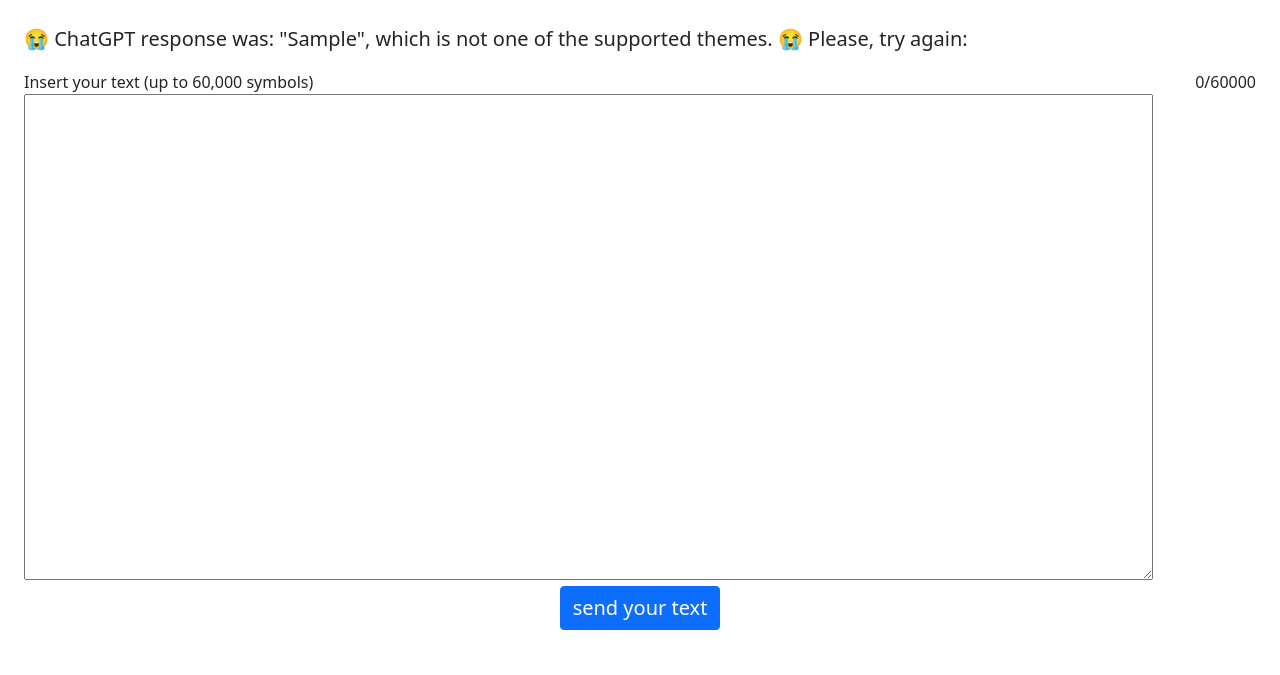
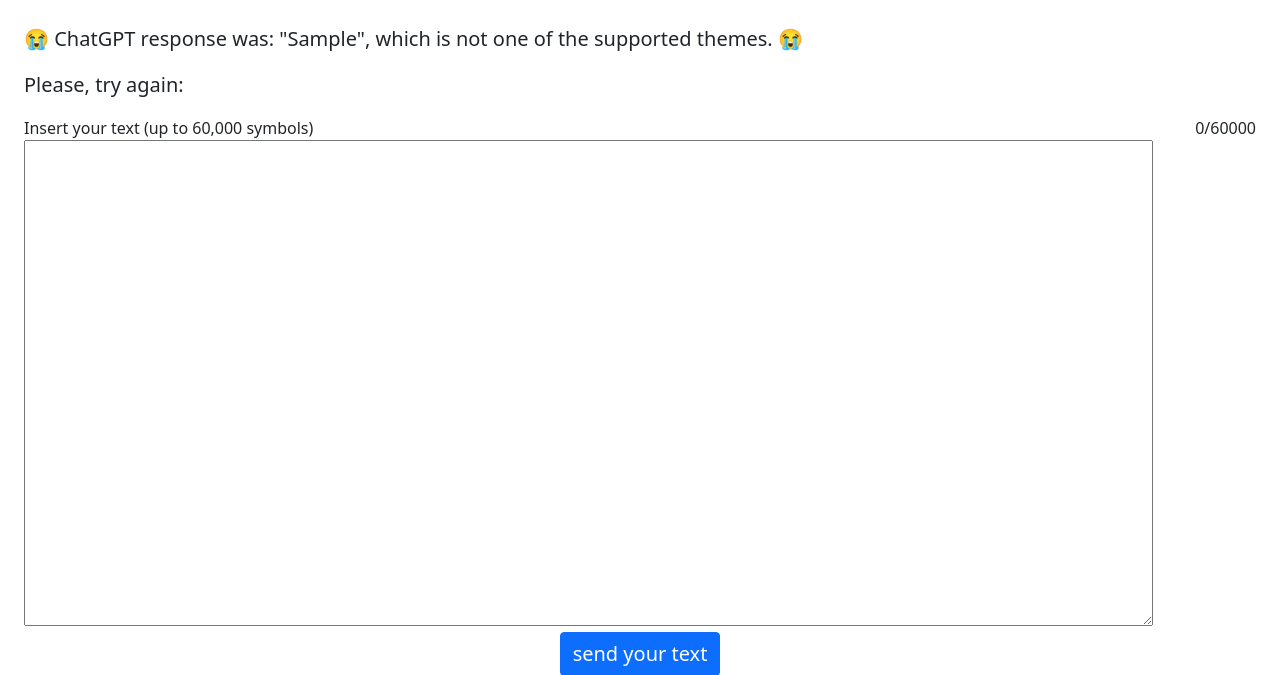
Before and after one commit to MarinaProsche/bullshitbingogpt, a Flask app: template templates/index.html in a window 1280 px wide. Shown: the part 73-748 px from the top of the page. Run offline with Flask 3, Linux system fonts and the light colour scheme; the template is opened without the code that fills it: most values are stand-ins (such as "Sample title", 1, 10 or a date in 2020).

Commit message:
Absolutely done

```diff
--- a/app.py
+++ b/app.py
@@ -54,7 +54,7 @@
                 )
                 result_message = get_result_message(
                     theme=theme_of_sent_text,
-                    score=len([x for x in buzz_m_list if x.match]),
+                    score=len([x for x in buzz_m_list if x.match])-1,
                 )
                 return render_template(
                     "bingo.html", buzz_m_list=buzz_m_list, result_message=result_message
--- a/templates/bingo.html
+++ b/templates/bingo.html
@@ -28,7 +28,7 @@
     /* Collapse borders to avoid double borders */
   }
 </style>
-<div class="container w-50 fs-6">
+<div class="container w-50 fs-6" style="word-wrap: break-word;">
   <table class="table table-bordered">
     <tbody>
       {% for i in range(5) %}
--- a/templates/index.html
+++ b/templates/index.html
@@ -9,15 +9,18 @@
 </style>
 <div class="text-wrap fs-5" style="width: 77rem;">
     {% if chat_response %}
-    <p> 😭 ChatGPT response was: "{{ chat_response }}", which is not one of the supported themes. 😭 Please, try again:
-    </p>
+    <p> 😭 ChatGPT response was: "{{ chat_response }}", which is not one of the supported themes. 😭</p>
+    <p>Please, try again:</p>
     {% else %}
     <p>🚀🚀 Welcome to Bullshit Bingo GPT! 🚀🚀</p>
     <p>The go-to platform for transforming your text into an interactive game of clichés, jargon, and buzzwords.
-    Simply input your text 📖 and let our sophisticated algorithm sift through it, identifying the most notorious and
-    overused phrases. In moments, you'll have a unique bingo card ready for some fun! 🎰</p>
-    <p>Whether you're sitting through a corporate presentation, reading a marketing pitch, or simply want to find out how
-    much jargon fills your own writings, Bullshit Bingo GPT has got you covered. Discover the buzz in your text and let the games begin! 🏁</p>
+        Simply input your text 📖 and let our sophisticated algorithm sift through it, identifying the most notorious
+        and
+        overused phrases. In moments, you'll have a unique bingo card ready for some fun! 🎰</p>
+    <p>Whether you're sitting through a corporate presentation, reading a marketing pitch, or simply want to find out
+        how
+        much jargon fills your own writings, Bullshit Bingo GPT has got you covered. Discover the buzz in your text and
+        let the games begin! 🏁</p>
     {% endif %}
     <p></p>
 </div>
```
